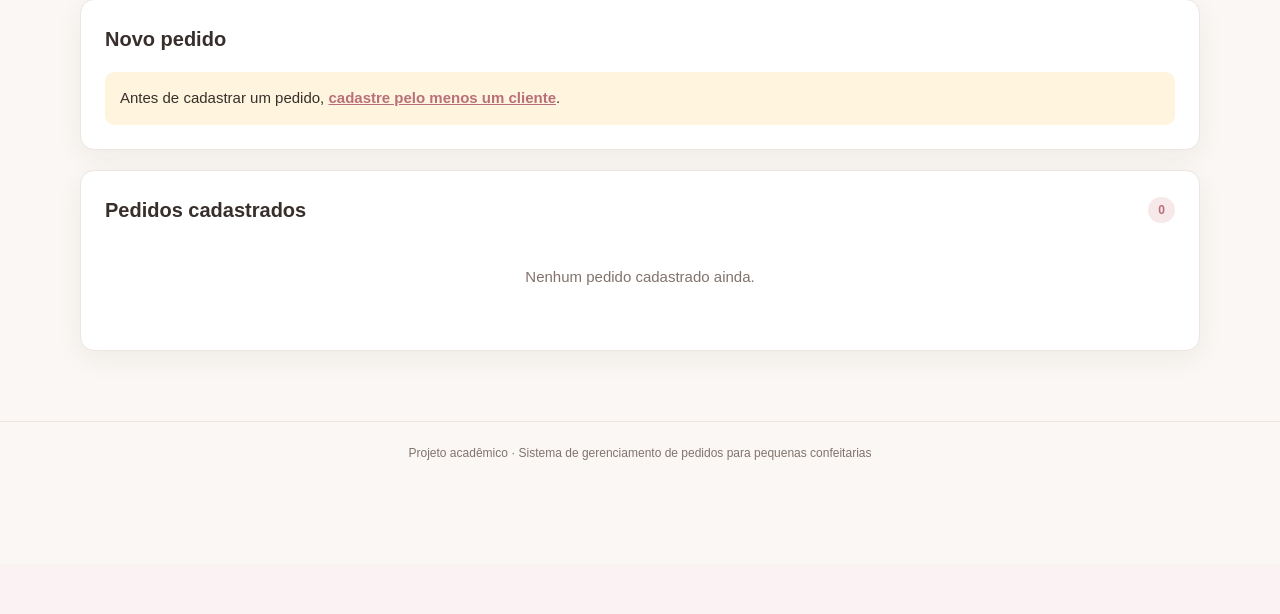
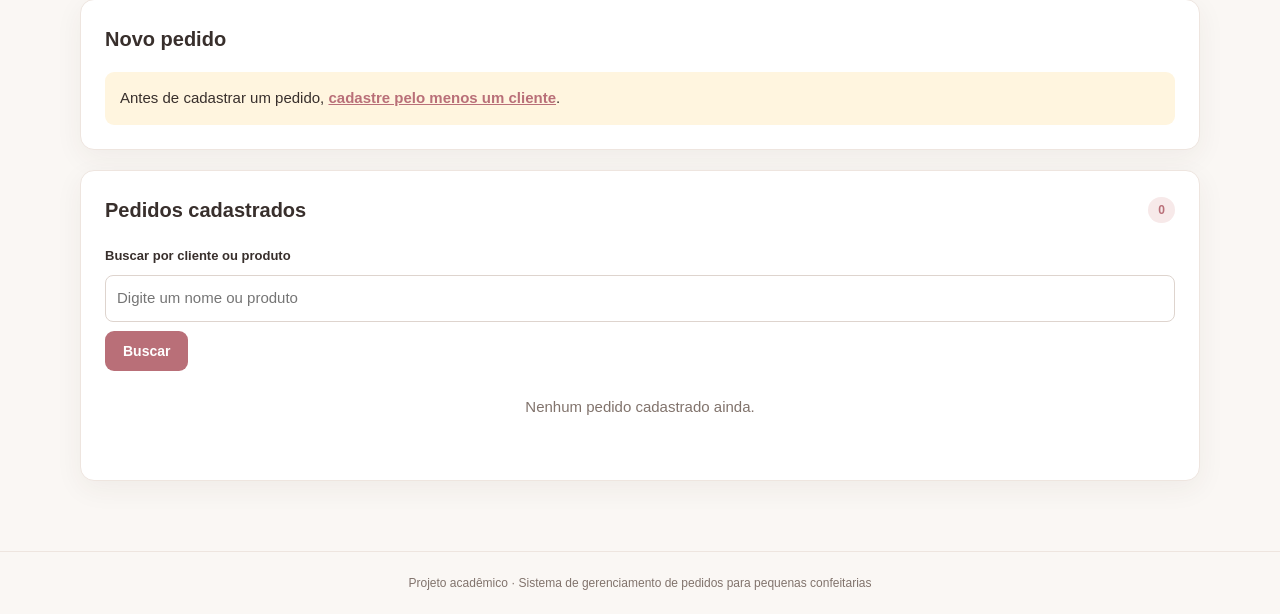
Before and after one commit to Marisolene/sistema-gerenciamento-confeitaria, a Flask app: page /pedidos in a window 1280 px wide. Shown: the part 236-850 px from the top of the page. Before the commit the page ends 696 px from the top, so only its background shows below. Run offline with Flask 3, Linux system fonts and the light colour scheme.

Commit message:
feat: adiciona campo de busca na tela de pedidos

```diff
--- a/app/templates/pedidos.html
+++ b/app/templates/pedidos.html
@@ -16,8 +16,12 @@
 {% else %}<div class="aviso">Antes de cadastrar um pedido, <a href="{{ url_for('main.clientes') }}">cadastre pelo menos um cliente</a>.</div>{% endif %}
 </section>
 <section class="painel"><div class="titulo-secao"><h2>Pedidos cadastrados</h2><span class="contador">{{ pedidos|length }}</span></div>
+<form method="get" action="{{ url_for('main.pedidos') }}" class="formulario busca-pedidos" role="search">
+<label for="busca">Buscar por cliente ou produto</label>
+<div class="linha-busca"><input id="busca" name="busca" type="search" value="{{ termo_busca }}" placeholder="Digite um nome ou produto"><button class="botao" type="submit">Buscar</button>{% if termo_busca %}<a class="botao-secundario" href="{{ url_for('main.pedidos') }}">Limpar</a>{% endif %}</div>
+</form>
 {% if pedidos %}<div class="tabela-responsiva"><table><thead><tr><th>Cliente</th><th>Produto</th><th>Qtd.</th><th>Valor</th><th>Entrega</th><th>Status</th><th>Atualizar</th></tr></thead><tbody>
 {% for pedido in pedidos %}<tr><td>{{ pedido.cliente.nome }}</td><td>{{ pedido.produto }}</td><td>{{ pedido.quantidade }}</td><td>R$ {{ "%.2f"|format(pedido.valor_total) }}</td><td>{{ pedido.data_entrega.strftime('%d/%m/%Y') }}</td><td><span class="status {{ pedido.status|lower|replace(' ', '-') }}">{{ pedido.status }}</span></td><td><form class="form-status" method="post" action="{{ url_for('main.atualizar_status', id_pedido=pedido.id_pedido) }}"><label class="sr-only" for="status-{{ pedido.id_pedido }}">Status do pedido {{ pedido.id_pedido }}</label><select id="status-{{ pedido.id_pedido }}" name="status" aria-label="Atualizar status" onchange="this.form.submit()">{% for status in ['Pendente', 'Em preparo', 'Pronto', 'Concluído'] %}<option value="{{ status }}" {% if pedido.status == status %}selected{% endif %}>{{ status }}</option>{% endfor %}</select></form></td></tr>{% endfor %}
-</tbody></table></div>{% else %}<div class="vazio compacto"><p>Nenhum pedido cadastrado ainda.</p></div>{% endif %}
+</tbody></table></div>{% else %}<div class="vazio compacto"><p>{% if termo_busca %}Nenhum pedido encontrado para "{{ termo_busca }}".{% else %}Nenhum pedido cadastrado ainda.{% endif %}</p></div>{% endif %}
 </section>
 {% endblock %}
```
